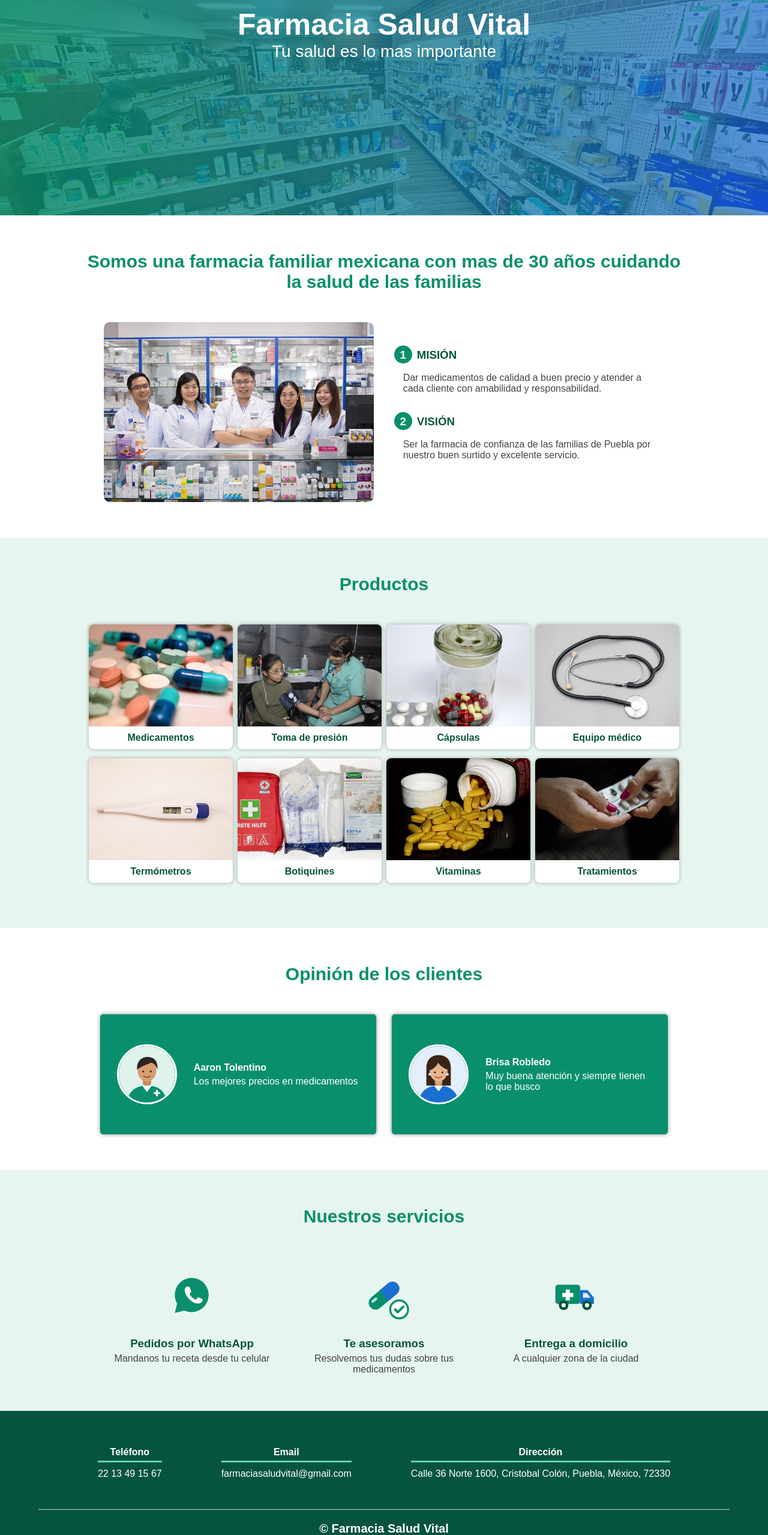
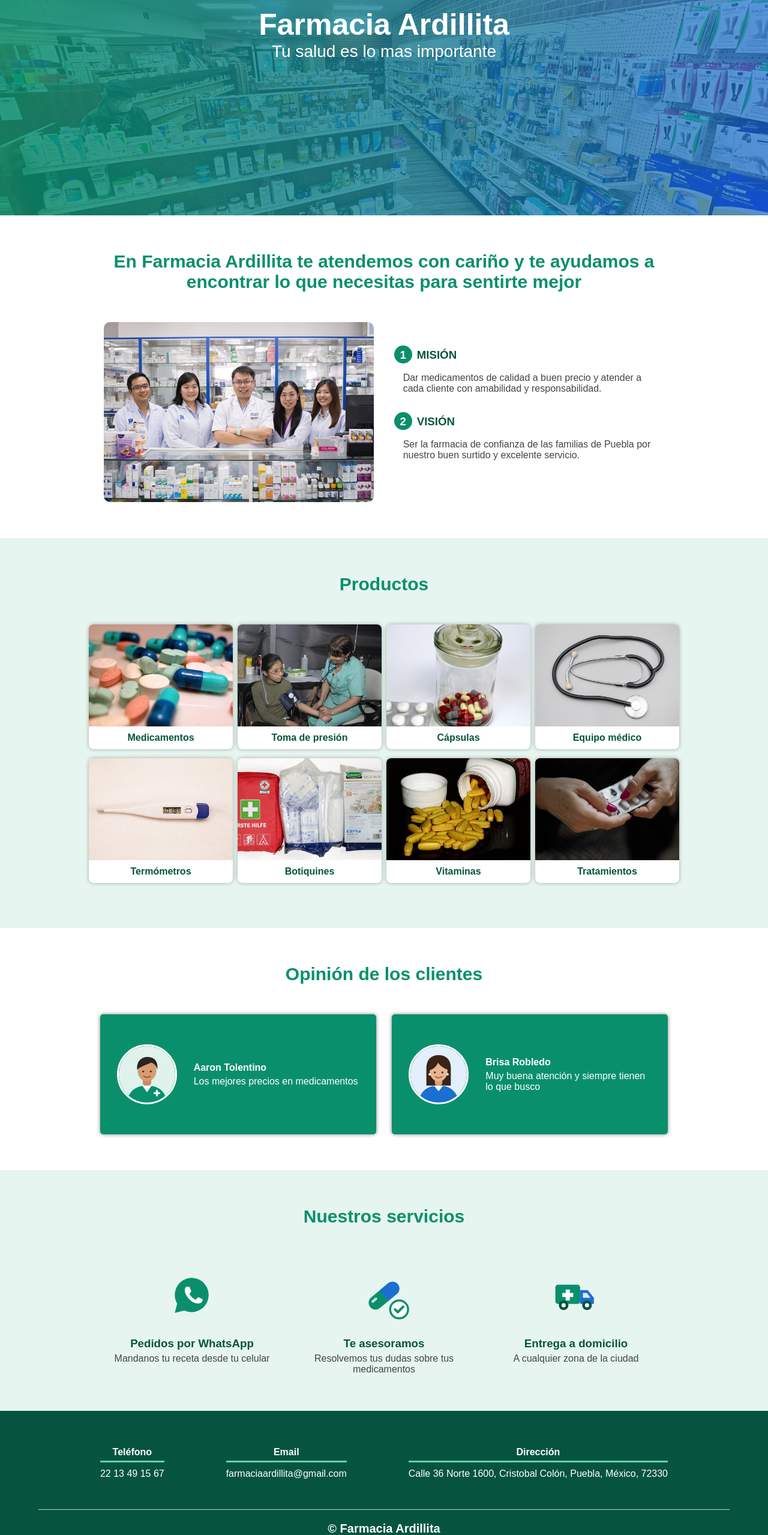
Before and after one commit to brilyrorres/salud, a plain HTML site: page index.html in a window 1280 px wide. Shown: the part 241-2800 px from the top of the page at 60% size. Drawn offline with Linux system fonts and the light colour scheme.

Commit message:
Cambiar nombre a Farmacia Ardillita y nueva frase

```diff
--- a/index.html
+++ b/index.html
@@ -3,10 +3,10 @@
 <head>
 <meta charset="utf-8">
 <meta name="viewport" content="width=device-width, initial-scale=1">
-<meta name="author" content="Farmacia Salud Vital">
+<meta name="author" content="Farmacia Ardillita">
 <meta name="description" content="Farmacia con medicamentos, vitaminas y entrega a domicilio en Puebla">
 <meta name="keywords" content="farmacia, medicamentos, genericos, vitaminas, botiquin, presion, entrega a domicilio">
-<title>Farmacia Salud Vital</title>
+<title>Farmacia Ardillita</title>
 <link rel="shortcut icon" href="img/favicon.svg">
 <link rel="stylesheet" href="css/estilo1.css">
 </head>
@@ -23,7 +23,7 @@
 </nav>
 <section class="textos-header">
 <img class="logo" src="img/logo-cruz.svg" alt="logo">
-<h1>Farmacia Salud Vital</h1>
+<h1>Farmacia Ardillita</h1>
 <h2>Tu salud es lo mas importante</h2>
 </section>
 </header>
@@ -31,7 +31,7 @@
 <main>
 
 <section id="Acerca" class="contenedor sobre-nosotros">
-<h2 class="titulo">Somos una farmacia familiar mexicana con mas de 30 años cuidando la salud de las familias</h2>
+<h2 class="titulo">En Farmacia Ardillita te atendemos con cariño y te ayudamos a encontrar lo que necesitas para sentirte mejor</h2>
 <div class="contenedor-sobre-nosotros">
 <img class="imagen-acercade" src="img/equipo-farmaceutico.jpg" alt="nuestro equipo">
 <div class="contenido-textos">
@@ -144,14 +144,14 @@
 </div>
 <div class="content-foo">
 <h4>Email</h4>
-<p>farmaciasaludvital@gmail.com</p>
+<p>farmaciaardillita@gmail.com</p>
 </div>
 <div class="content-foo">
 <h4>Dirección</h4>
 <p>Calle 36 Norte 1600, Cristobal Colón, Puebla, México, 72330</p>
 </div>
 </div>
-<h2 class="titulo-final">&copy; Farmacia Salud Vital</h2>
+<h2 class="titulo-final">&copy; Farmacia Ardillita</h2>
 <p class="creditos">Fotos de Wikimedia Commons - <a href="creditos.html">créditos</a></p>
 </footer>
 
```
Also changed, not shown: creditos.html (+1 -1 lines).
